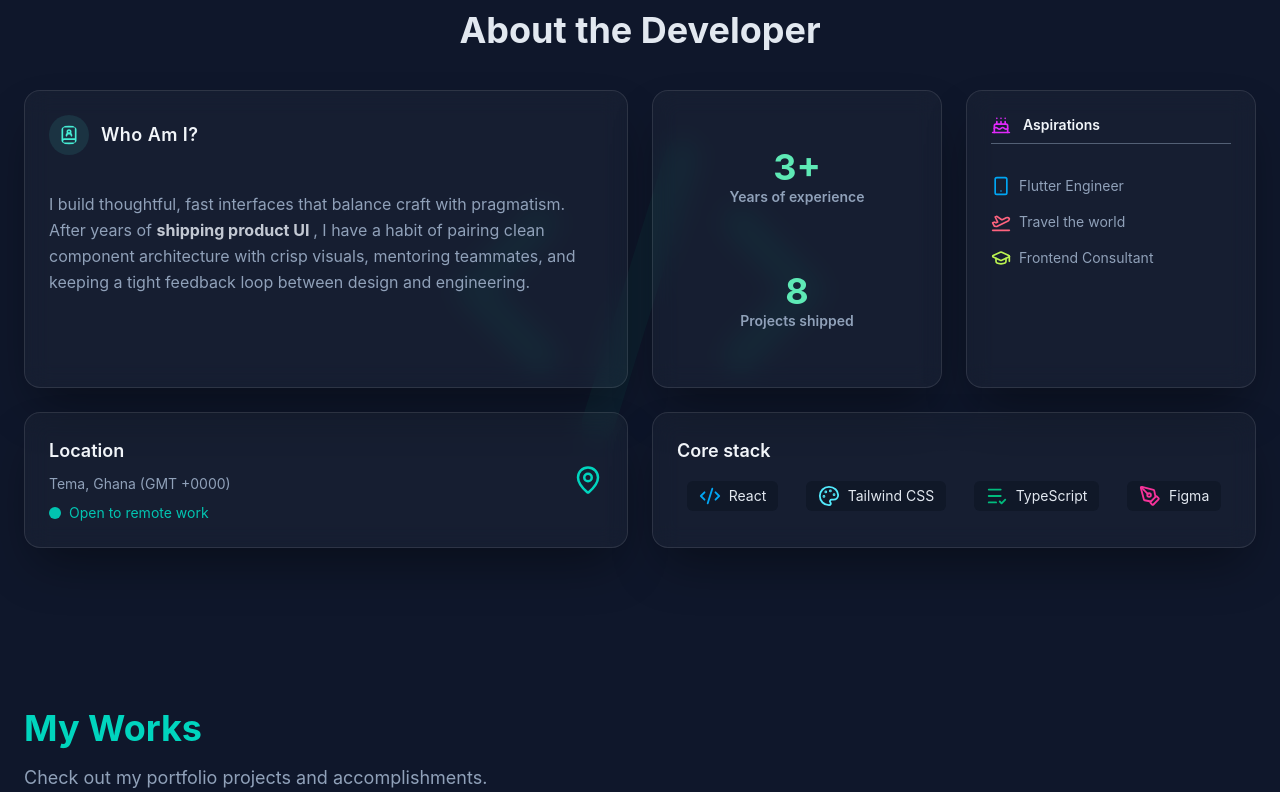
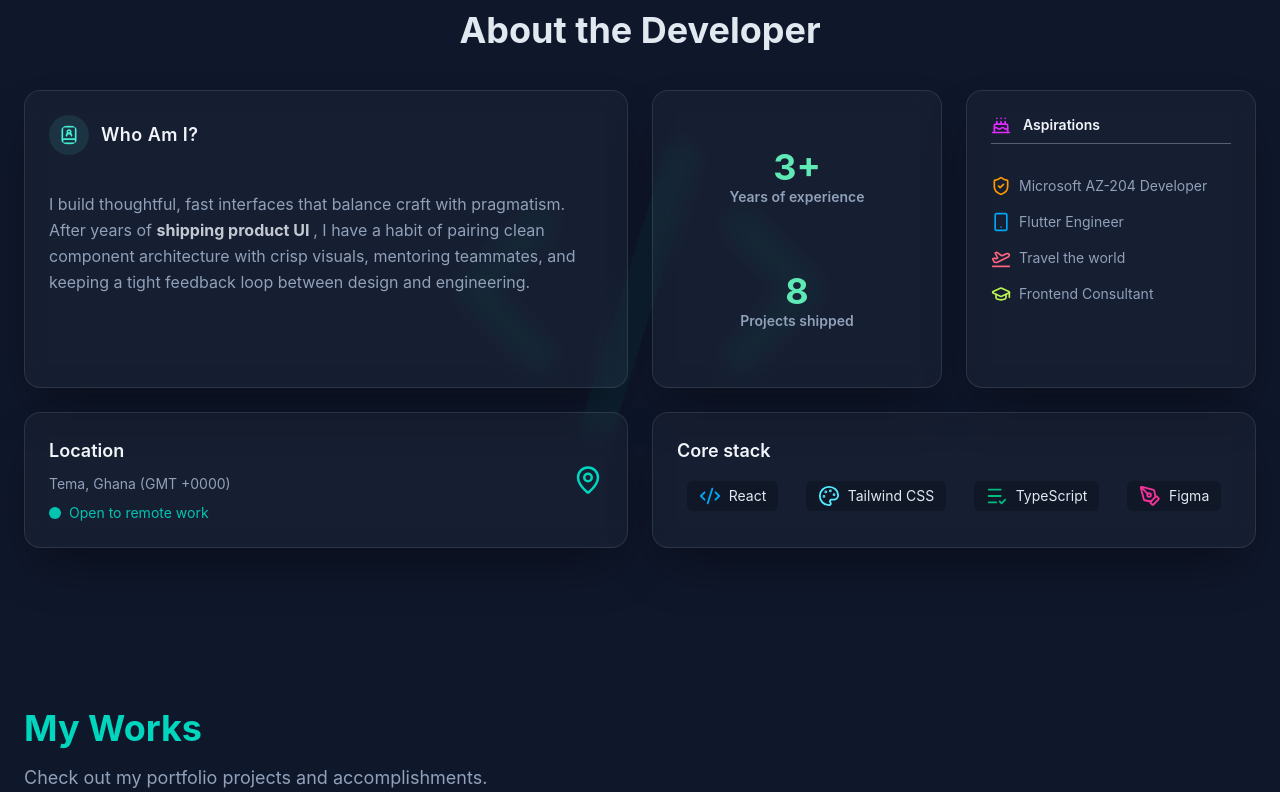
Before and after one commit to EfuaS/portfolio-upgrade, a React (Vite) app: page / in a window 1280 px wide. Shown: the part 922-1714 px from the top of the page. Built offline with nearby package versions, Linux system fonts and the light colour scheme.

Commit message:
Add Microsoft AZ-204 aspiration and update Home section with new Flutter Developer label

```diff
--- a/src/features/sections/About.tsx
+++ b/src/features/sections/About.tsx
@@ -8,6 +8,7 @@ import {
   Palette,
   PenTool,
   PlaneTakeoff,
+  ShieldCheck,
   Smartphone,
 } from "lucide-react";
 import SectionHeader from "../navigation-ui/SectionHeader";
@@ -33,6 +34,10 @@ export function About() {
   ];
 
   const aspirations = [
+    {
+      label: "Microsoft AZ-204 Developer",
+      icon: <ShieldCheck size={20} className="text-amber-500" />,
+    },
     {
       label: "Flutter Engineer",
       icon: <Smartphone size={20} className="text-sky-500" />,
--- a/src/features/sections/Home.tsx
+++ b/src/features/sections/Home.tsx
@@ -71,6 +71,7 @@ export function Home() {
                   "Microsoft Azure Developer",
                   "Microsoft Certified",
                   "Meta Certified",
+                  "Soon-to-be Flutter Developer",
                 ],
                 autoStart: true,
                 loop: true,
```
